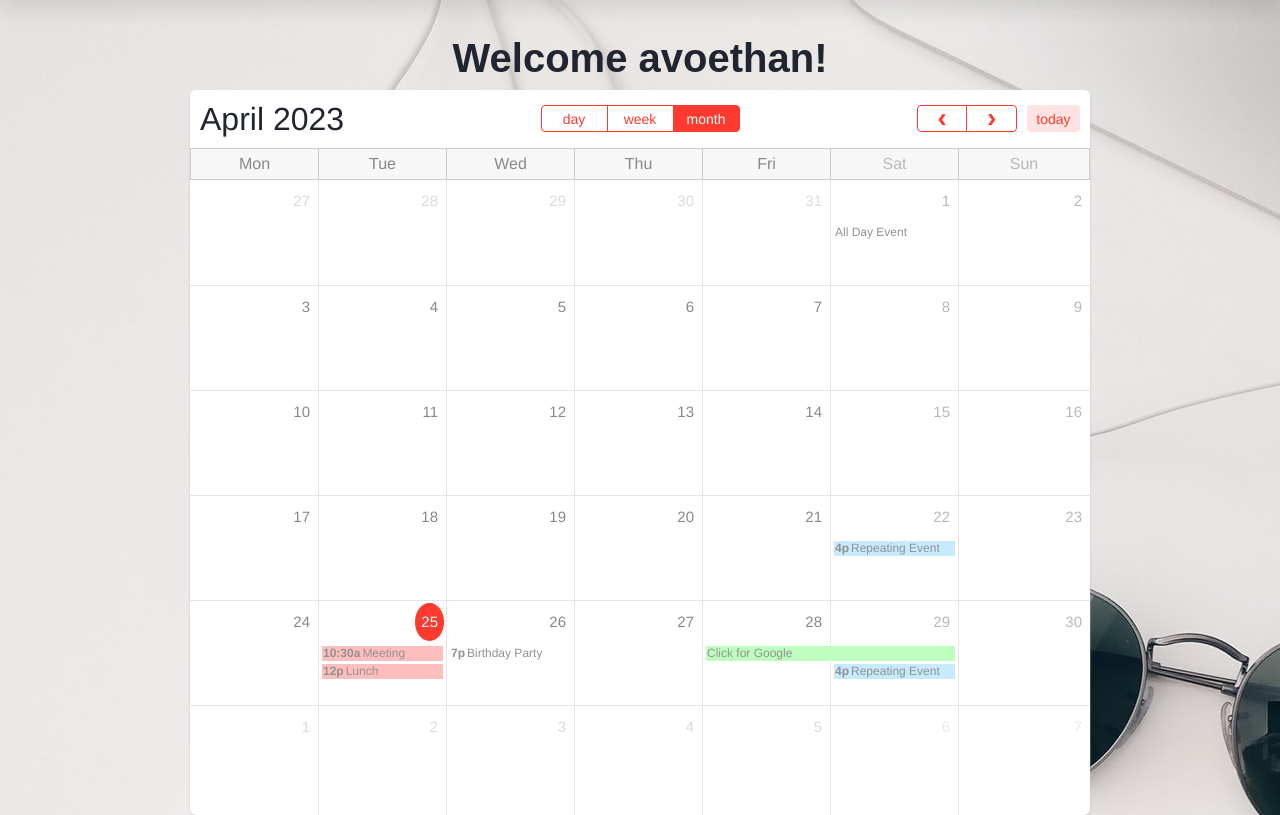
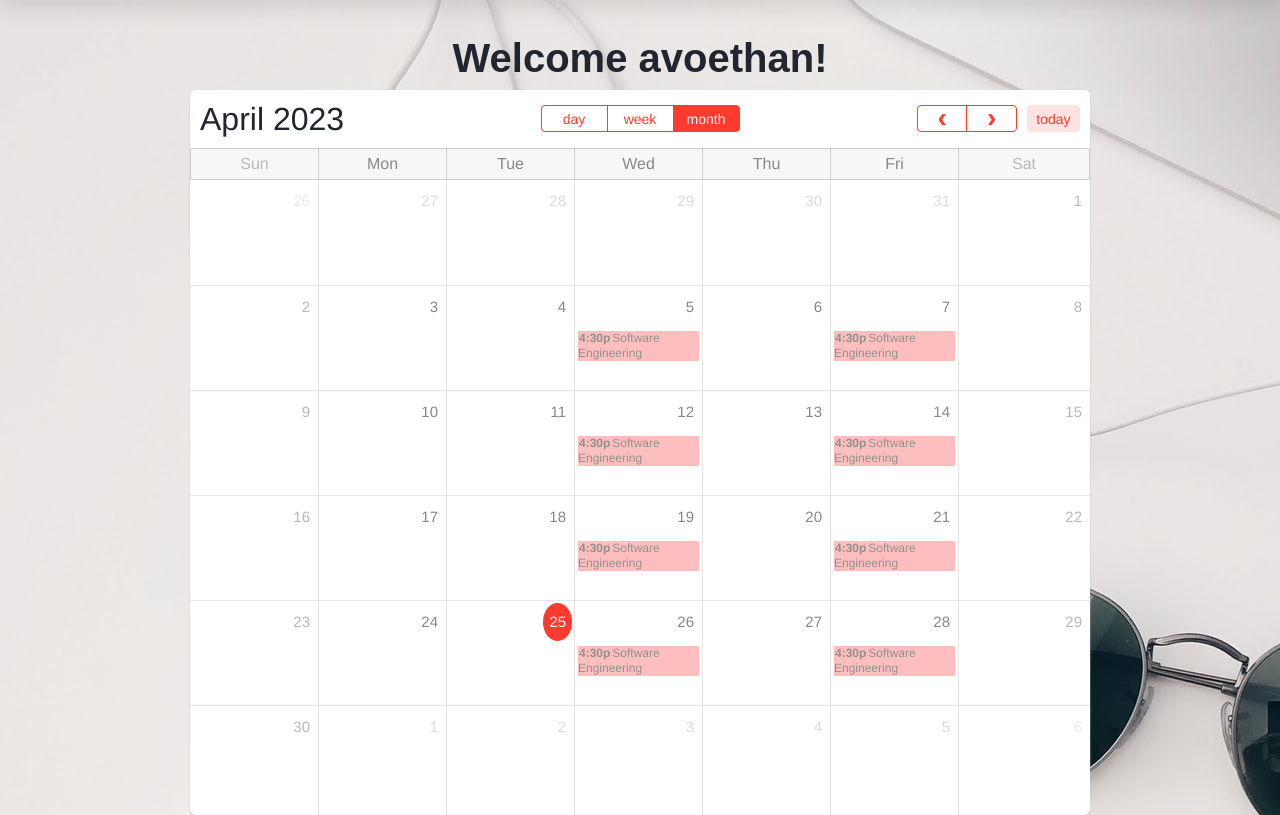
Before and after one commit to avoethan/my-first-blog, a Django app: page /home in a window 1280 px wide. Shown: the part 56-871 px from the top of the page. Run offline with Django 3.2, Linux system fonts and the light colour scheme; a user stored in the database is signed in; some libraries are stand-ins or nearby versions.

Commit message:
pull dan

```diff
--- a/blog/forms.py
+++ b/blog/forms.py
@@ -4,8 +4,7 @@ from django.contrib.auth.models import User
 
 class RegisterForm(UserCreationForm):
     email = forms.EmailField(required = True)
-    first_name = forms.CharField(required = True)
 
     class Meta:
         model = User
-        fields = ['username', 'email', 'first_name' ,'password1', 'password2']
+        fields = ['username', 'email','password1', 'password2']
--- a/blog/templates/blog/base.html
+++ b/blog/templates/blog/base.html
@@ -1,3 +1,4 @@
+
 <!doctype html>
 <html lang="en">
   <head>
@@ -6,7 +7,7 @@
     <title>Schedule Sensei</title>
     <link href="https://cdn.jsdelivr.net/npm/bootstrap@5.3.0-alpha3/dist/css/bootstrap.min.css" rel="stylesheet" integrity="sha384-KK94CHFLLe+nY2dmCWGMq91rCGa5gtU4mk92HdvYe+M/SXH301p5ILy+dN9+nJOZ" crossorigin="anonymous">
     <link href='static/css/fullcalendar.css' rel='stylesheet' />
-    <link href="css/style.css" rel="stylesheet" />
+    <link href="static/css/style.css" rel="stylesheet" />
 <link href='static/css/fullcalendar.print.css' rel='stylesheet' media='print' />
 
 <script src='static/js/jquery-1.10.2.js' type="text/javascript"></script>
@@ -59,7 +60,7 @@
 				right: 'prev,next today'
 			},
 			editable: true,
-			firstDay: 1, //  1(Monday) this can be changed to 0(Sunday) for the USA system
+			firstDay: 0, //  1(Monday) this can be changed to 0(Sunday) for the USA system
 			selectable: true,
 			defaultView: 'month',
 
@@ -118,51 +119,72 @@
 			},
 
 			events: [
-				{
-					title: 'All Day Event',
-					start: new Date(y, m, 1)
-				},
+
         {
           id: 999,
-					title: 'Repeating Event',
-					start: new Date(y, m, d-3, 16, 0),
+          title: 'Software Engineering',
+					start: new Date(y, m, d+1, 16, 30),
 					allDay: false,
-					className: 'info'
+					className: 'important',
         },
+
         {
           id: 999,
-					title: 'Repeating Event',
-					start: new Date(y, m, d+4, 16, 0),
+          title: 'Software Engineering',
+					start: new Date(y, m, d-6, 16, 30),
 					allDay: false,
-					className: 'info'
+					className: 'important',
         },
+
         {
-					title: 'Meeting',
-					start: new Date(y, m, d, 10, 30),
+          id: 999,
+          title: 'Software Engineering',
+					start: new Date(y, m, d+3, 16, 30),
 					allDay: false,
-					className: 'important'
+					className: 'important',
         },
+
         {
-					title: 'Lunch',
-					start: new Date(y, m, d, 12, 0),
-					end: new Date(y, m, d, 14, 0),
+          id: 999,
+          title: 'Software Engineering',
+					start: new Date(y, m, d-4, 16, 30),
 					allDay: false,
-					className: 'important'
+					className: 'important',
         },
+
 		{
-					title: 'Birthday Party',
-					start: new Date(y, m, d+1, 19, 0),
-					end: new Date(y, m, d+1, 22, 30),
+          id: 999,
+          title: 'Software Engineering',
+					start: new Date(y, m, d-11, 16, 30),
 					allDay: false,
+					className: 'important',
         },
+
 		{
-					title: 'Click for Google',
-					start: new Date(y, m, 28),
-					end: new Date(y, m, 29),
-					url: 'http://google.com/',
-					className: 'success'
+          id: 999,
+          title: 'Software Engineering',
+					start: new Date(y, m, d-13, 16, 30),
+					allDay: false,
+					className: 'important',
+        },
+
+		{
+          id: 999,
+          title: 'Software Engineering',
+					start: new Date(y, m, d-20, 16, 30),
+					allDay: false,
+					className: 'important',
+        },
+
+		{
+          id: 999,
+          title: 'Software Engineering',
+					start: new Date(y, m, d-18, 16, 30),
+					allDay: false,
+					className: 'important',
         }
-			],
+			]
+      ,
 		});
 
 
@@ -176,7 +198,7 @@
 		text-align: center;
 		font-size: 14px;
 		font-family: "Helvetica Nueue",Arial,Verdana,sans-serif;
-		background-color: #CCCCCC;
+		background-color:#cccccc;
         background-image: url("/blog/static/img/cover.jpg");
 		}
 
@@ -225,7 +247,7 @@
 		background-color: #FFFFFF;
 		  border-radius: 6px;
         box-shadow: 0 1px 2px #C3C3C3;
-		}  >
+		}
 </style>
     <title>{% block title %}My Site{% endblock %}</title>
   </head>
```
Also changed, not shown: blog/static/img/cover.jpg (renamed from blog/templates/img/cover.jpg), blog/static/img/cover2.jpg (renamed from blog/templates/img/cover2.jpg). Lines whose indentation alone changed are shown as unchanged.
